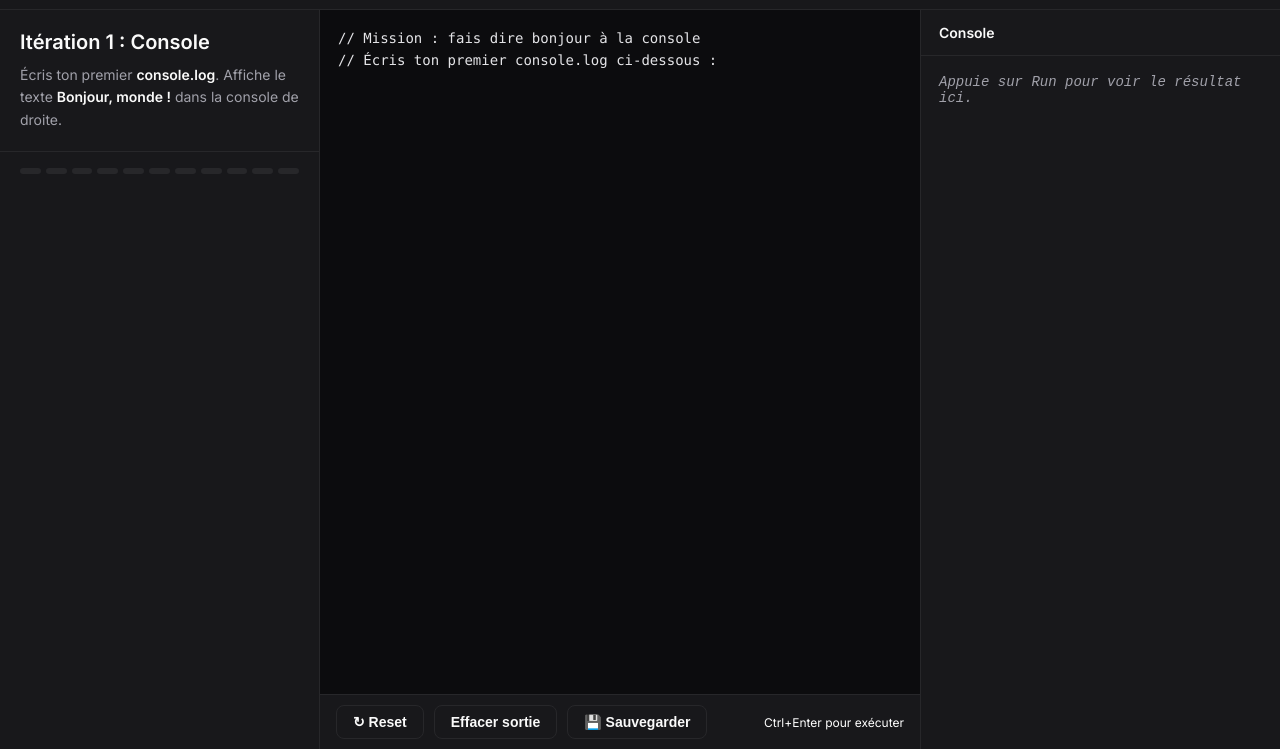
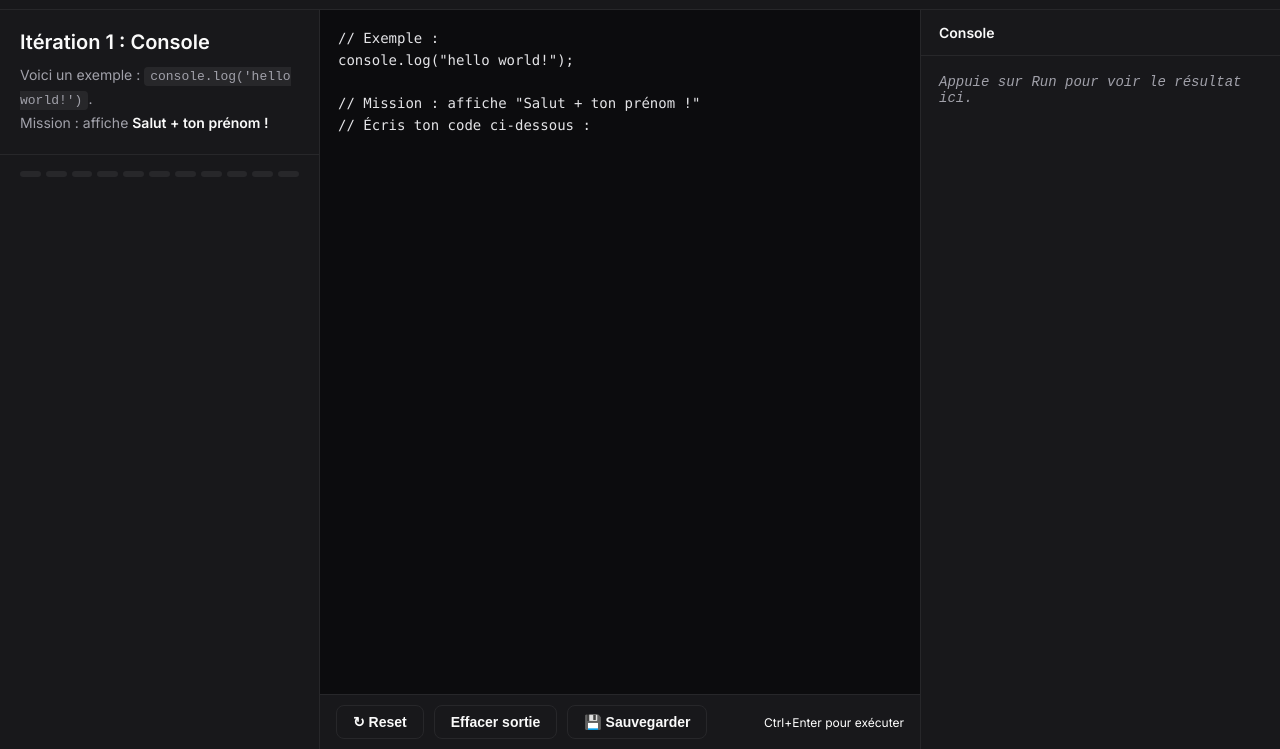
Before and after one commit to Potowai/generateur-mdp-js, a website: page tp-onefile.html in a window 1280 px wide. Shown: the part 51-800 px from the top of the page. Drawn offline with Linux system fonts and the light colour scheme.

Commit message:
tp-onefile: iteration 1 avec exemple console.log + mission Salut prenom

```diff
--- a/tp-onefile.html
+++ b/tp-onefile.html
@@ -95,6 +95,13 @@
             margin: 0;
         }
         .mission strong { color: var(--text); }
+        .mission code {
+            background: var(--card-hover);
+            padding: 2px 6px;
+            border-radius: 4px;
+            font-family: monospace;
+            font-size: 13px;
+        }
         .progress {
             padding: 16px 20px;
             display: grid;
@@ -270,8 +277,11 @@
 
 <script>
 const baseCode = {
-    1: `// Mission : fais dire bonjour à la console
-// Écris ton premier console.log ci-dessous :
+    1: `// Exemple :
+console.log("hello world!");
+
+// Mission : affiche "Salut + ton prénom !"
+// Écris ton code ci-dessous :
 `,
 
     2: `// Mission : crée une variable et affiche-la
@@ -361,8 +371,8 @@ console.log("Mot de passe : " + mdp);
 `};
 
 const missions = {
-    1: { title: "Itération 1 : Console", text: "Écris ton premier <strong>console.log</strong>. Affiche le texte <strong>Bonjour, monde !</strong> dans la console de droite.", check: logs => logs.some(l => l.toLowerCase().includes("bonjour")) },
-    2: { title: "Itération 2 : Variables", text: "Crée une variable <strong>nom</strong> et affiche-la. La sortie doit contenir <strong>La Poste</strong>.", check: logs => logs.some(l => l.includes("La Poste")) },
+    1: { title: "Itération 1 : Console", text: "Voici un exemple : <code>console.log('hello world!')</code>.<br>Mission : affiche <strong>Salut + ton prénom !</strong>", check: logs => logs.some(l => l.toLowerCase().includes("salut")) },
+    2: { title: "Itération 2 : Variables", text: "Crée une variable <strong>nom</strong> et affiche-la. La sortie doit contenir <strong>JS Academy</strong>.", check: logs => logs.some(l => l.includes("JS Academy")) },
     3: { title: "Itération 3 : Tableaux", text: "Utilise les lettres du tableau pour former le mot <strong>ace</strong> (1ère + 3ème + 5ème lettre).", check: logs => logs.some(l => l.includes("ace")) },
     4: { title: "Itération 4 : Boucle", text: "Affiche les nombres <strong>1 2 3 4 5</strong> avec une boucle for.", check: logs => logs.join(" ").includes("1") && logs.join(" ").includes("5") },
     5: { title: "Itération 5 : Aléatoire", text: "Utilise <strong>randomInt(1, 6)</strong> pour lancer un dé. Le résultat doit être entre 1 et 6.", check: logs => logs.some(l => /^[1-6]$/.test(l.trim())) },
```
